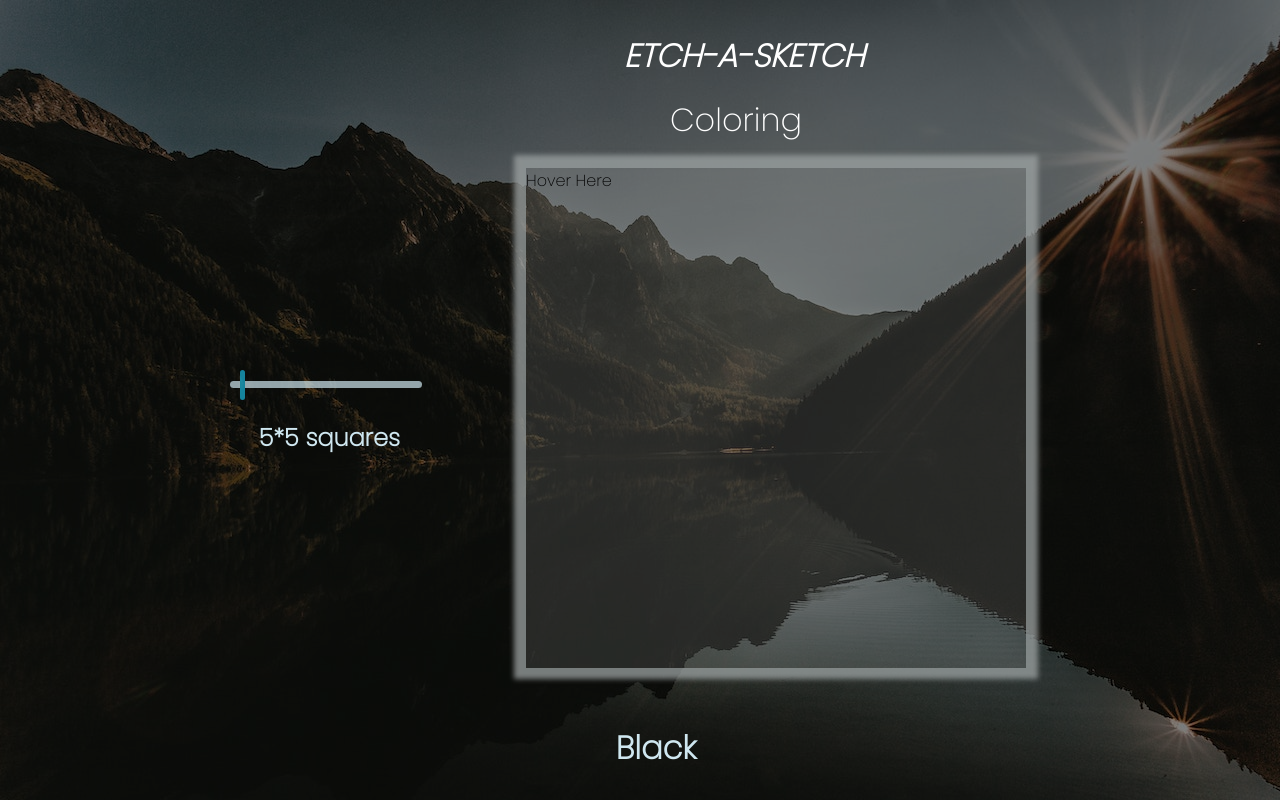
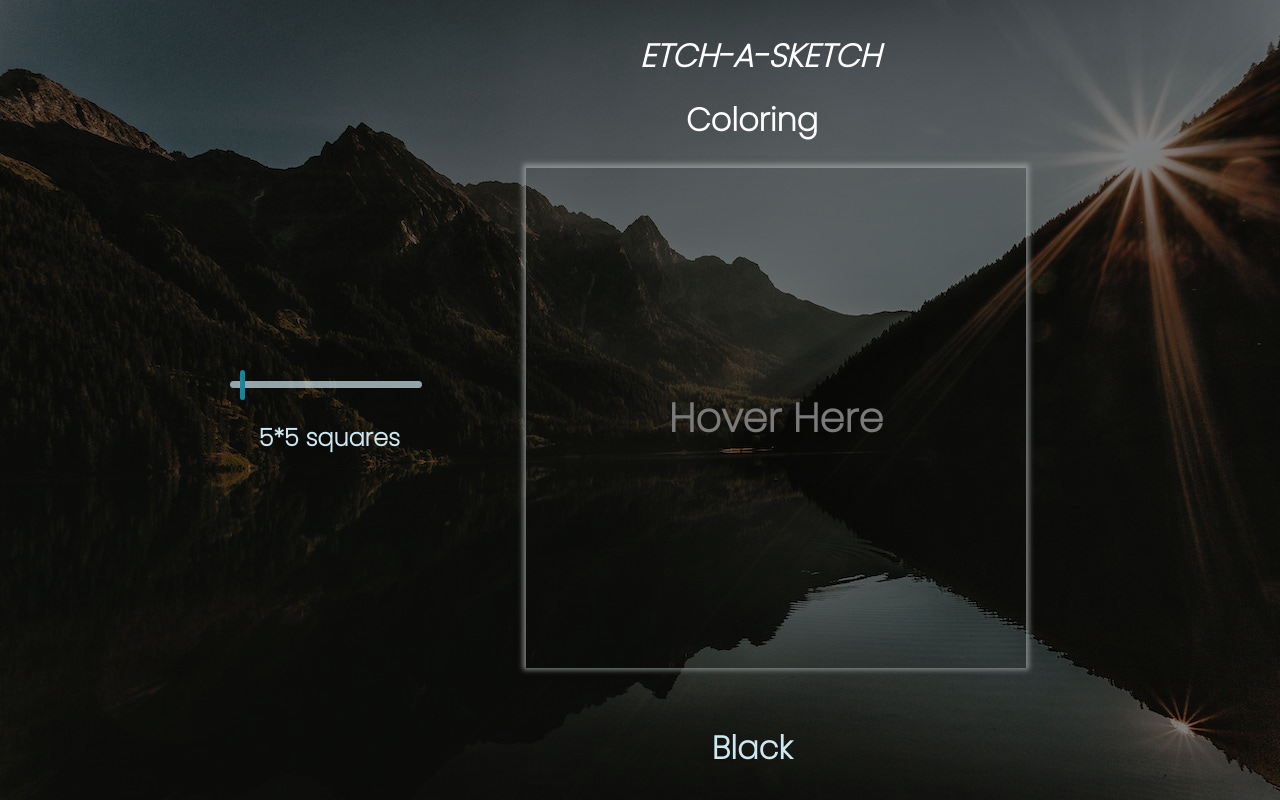
Before and after one commit to KiranShrinivaas8367/Etch-A-Sketch, a plain HTML site: page index.html in a window 1280 px wide. Drawn offline with Linux system fonts and the light colour scheme.

Commit message:
hover->added

```diff
--- a/style.css
+++ b/style.css
@@ -31,23 +31,24 @@ body{
 
 .mode{
     text-align: center;
-    margin-left: 12rem;
+    margin-left: 14rem;
     color: white;
     font-size: 2rem;
+    font-weight: bolder;
 }
 
 .color-code{
     text-align:center;
     color: #cfe7f0;
     font-weight: bolder;
-    margin-left: 2rem;
+    margin-left: 14rem;
     padding-top: 2rem;
     font-size: 2rem;
 }
 
 h1{
     /* text-align: center; */
-    margin-left: 13rem;
+    margin-left: 15rem;
     display:flex;
     justify-content: center;
     align-items: center;
@@ -113,11 +114,23 @@ input{
     height: 500px;
     display:grid;
     margin:1.5rem;
-    background-color: rgba(255, 255, 255, 0.118);
+    position: relative;
+    background-color: rgba(255, 255, 255, 0);
     /* opacity:0.9; */
     box-shadow: 0px -1px 5px 12px rgba(157,163,163,0.75);
--webkit-box-shadow: 0px -1px 5px 12px rgba(157,163,163,0.75);
--moz-box-shadow: 0px -1px 5px 12px rgba(157,163,163,0.75);
+-webkit-box-shadow: 0px -1px 5px 3px rgba(157,163,163,0.75);
+-moz-box-shadow: 0px -1px 5px 12px rgba(188, 214, 214, 0.75);
+}
+
+span{
+    position: absolute;
+    top:50%;
+    left:50%;
+    transform: translateX(-50%) translateY(-50%);
+    color:whitesmoke;
+    z-index: -1;
+    font-size: 2.5rem;
+    font-weight: bolder;
 }
 
 .border{
@@ -128,7 +141,7 @@ input{
     display: grid;
     place-items: center;
     margin-left: 5rem;
-    margin-top: 5rem;
+    margin-top: 2rem;
 }
 
 .buttons{
```
